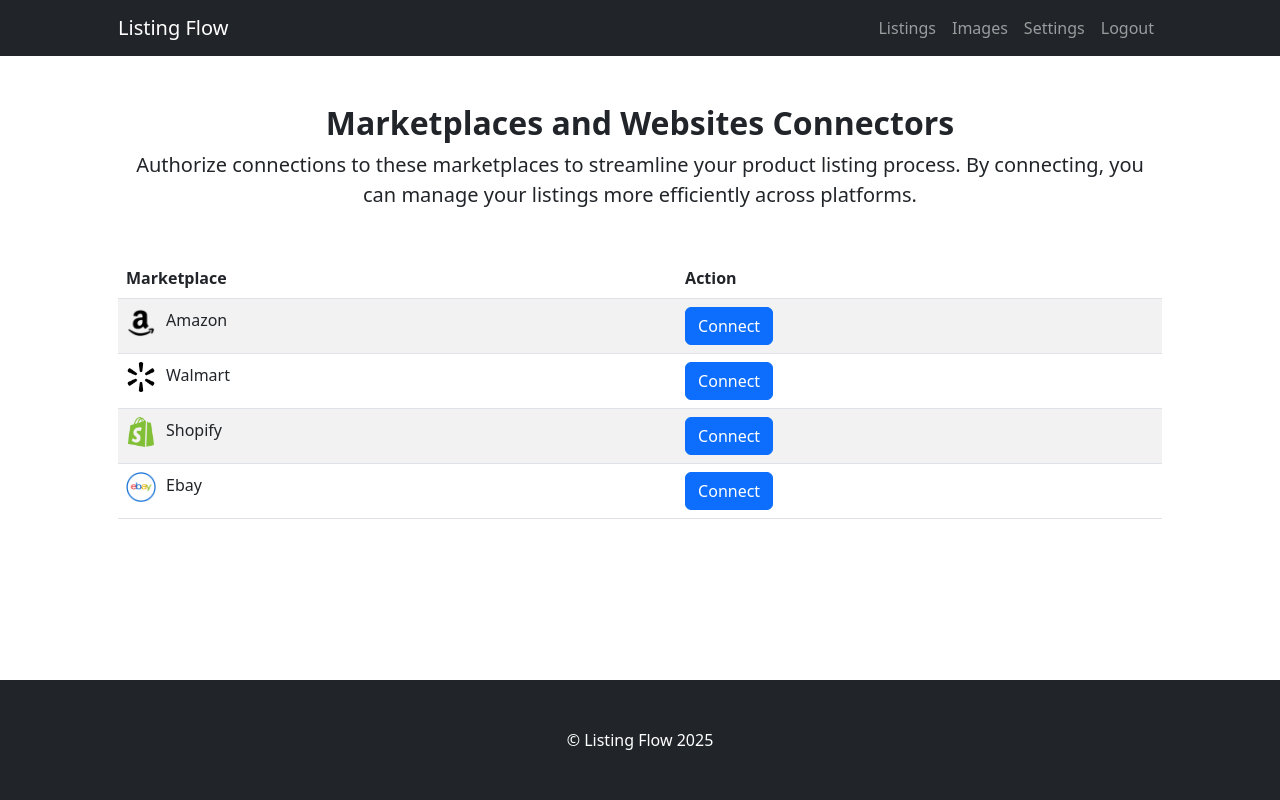
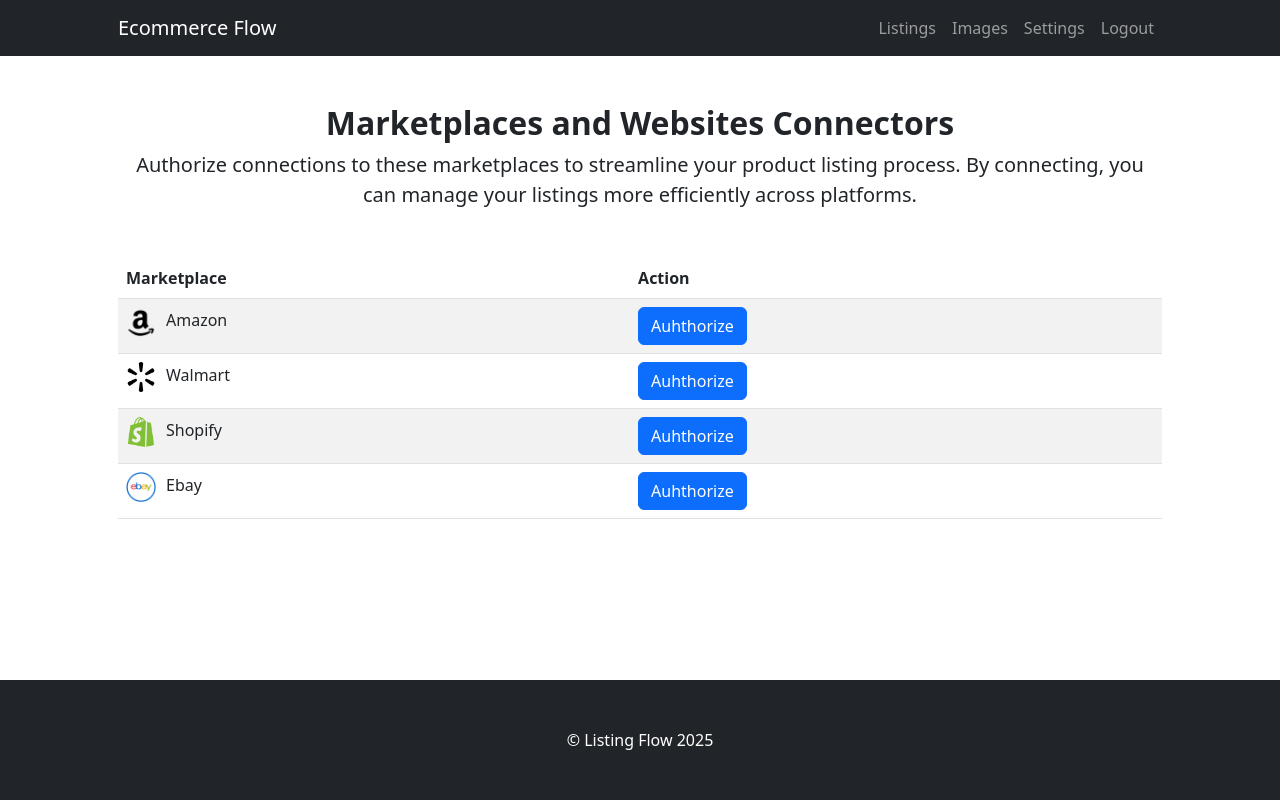
Before and after one commit to bcm082/listingapp, a Flask app: page /settings in a window 1280 px wide. Run offline with Flask 3, Linux system fonts and the light colour scheme; the visitor is signed in with stand-in values (Sample User, id 1); some libraries are stand-ins or nearby versions.

Commit message:
text updates

```diff
--- a/backend/templates/base.html
+++ b/backend/templates/base.html
@@ -3,7 +3,7 @@
 <head>
     <meta charset="UTF-8">
     <meta name="viewport" content="width=device-width, initial-scale=1.0">
-    <title>{% block title %}MyApp{% endblock %}</title>
+    <title>{% block title %}Ecommerce Flow{% endblock %}</title>
     <link rel="icon" type="image/x-icon" href="{{ url_for('static', filename='assets/favicon.ico') }}" />
     <link href="https://cdn.jsdelivr.net/npm/bootstrap-icons@1.4.1/font/bootstrap-icons.css" rel="stylesheet" />
     <link href="{{ url_for('static', filename='css/styles.css') }}" rel="stylesheet" />
@@ -14,7 +14,7 @@
 <!-- Responsive navbar-->
 <nav class="navbar navbar-expand-lg navbar-dark bg-dark">
     <div class="container px-5">
-        <a class="navbar-brand" href="{% if session['logged_in'] %}{{ url_for('dashboard') }}{% else %}{{ url_for('index') }}{% endif %}">Listing Flow</a>
+        <a class="navbar-brand" href="{% if session['logged_in'] %}{{ url_for('dashboard') }}{% else %}{{ url_for('index') }}{% endif %}">Ecommerce Flow</a>
         <button class="navbar-toggler" type="button" data-bs-toggle="collapse" data-bs-target="#navbarSupportedContent" aria-controls="navbarSupportedContent" aria-expanded="false" aria-label="Toggle navigation"><span class="navbar-toggler-icon"></span></button>
         <div class="collapse navbar-collapse" id="navbarSupportedContent">
             <ul class="navbar-nav ms-auto mb-2 mb-lg-0">
--- a/backend/templates/settings.html
+++ b/backend/templates/settings.html
@@ -18,19 +18,19 @@
         <tbody>
             <tr>
                 <td><img src="{{ url_for('static', filename='assets/amazon.png') }}" alt="Amazon Logo" style="width: 30px; height: auto; margin-right: 10px;">Amazon</td>
-                <td><button class="btn btn-primary">Connect</button></td>
+                <td><button class="btn btn-primary">Auhthorize</button></td>
             </tr>
             <tr>
                 <td><img src="{{ url_for('static', filename='assets/walmart.png') }}" alt="Walmart Logo" style="width: 30px; height: auto; margin-right: 10px;">Walmart</td>
-                <td><button class="btn btn-primary">Connect</button></td>
+                <td><button class="btn btn-primary">Auhthorize</button></td>
             </tr>
             <tr>
                 <td><img src="{{ url_for('static', filename='assets/shopify.png') }}" alt="Shopify Logo" style="width: 30px; height: auto; margin-right: 10px;">Shopify</td>
-                <td><button class="btn btn-primary">Connect</button></td>
+                <td><button class="btn btn-primary">Auhthorize</button></td>
             </tr>
             <tr>
                 <td><img src="{{ url_for('static', filename='assets/ebay.png') }}" alt="Ebay Logo" style="width: 30px; height: auto; margin-right: 10px;">Ebay</td>
-                <td><button class="btn btn-primary">Connect</button></td>
+                <td><button class="btn btn-primary">Auhthorize</button></td>
             </tr>
         </tbody>
     </table>
```
